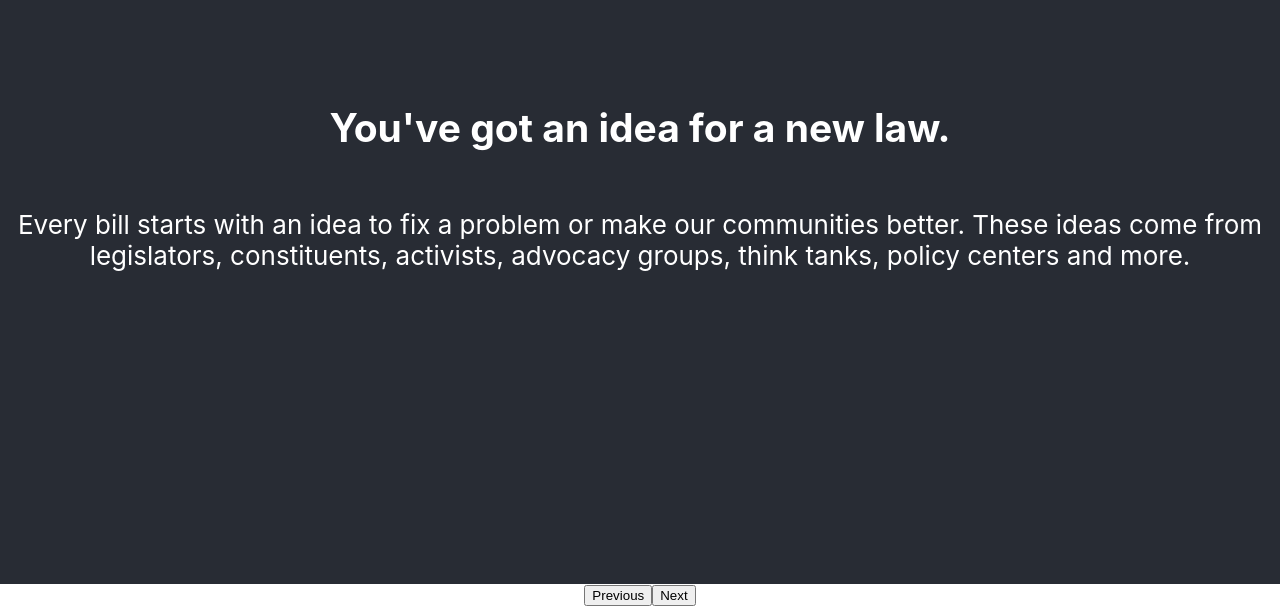
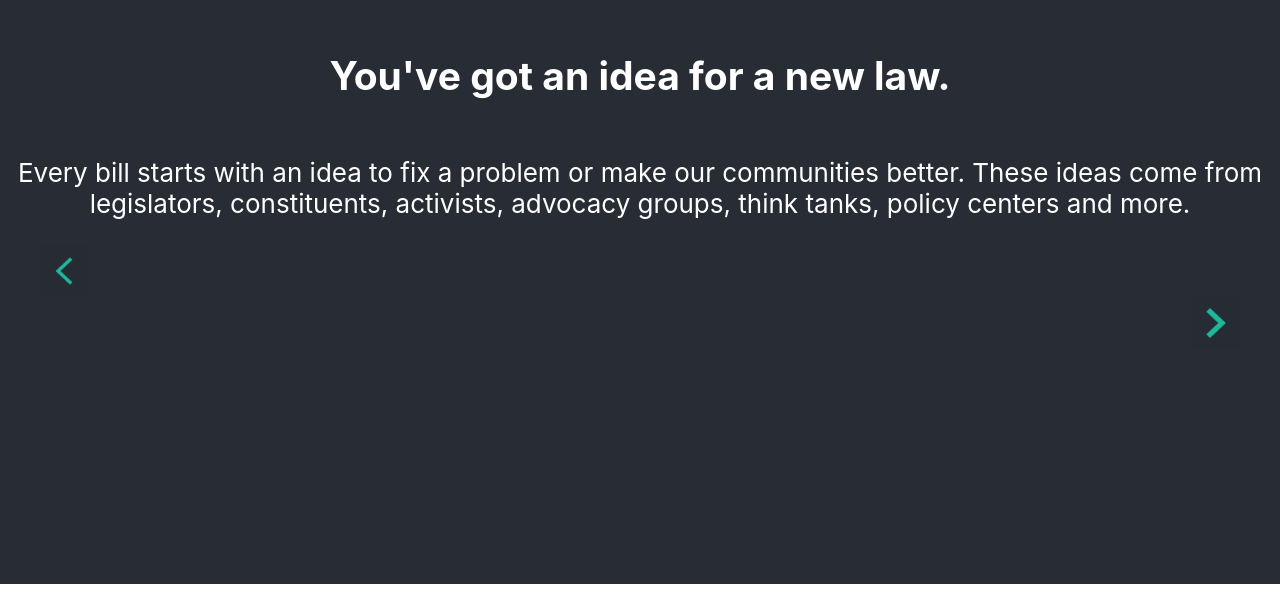
Before and after one commit to state-matters/bill-to-law-explainer, a React (Create React App) app: page / in a window 1280 px wide. Shown: the part 216-822 px from the top of the page. After the commit the page ends 800 px from the top, so only its background shows below. Built offline with nearby package versions, Linux system fonts and the light colour scheme.

Commit message:
rough arrow styling

```diff
--- a/src/components/left_arrow.js
+++ b/src/components/left_arrow.js
@@ -1,7 +1,15 @@
 import React from "react";
+import "../styles/left-arrow.css";
+import LeftArrowImg from "../images/left-arrow.png";
 
 export function LeftArrow(props) {
-  return <button onClick={props.onClick}>Previous</button>;
+  return (
+    <img
+      onClick={props.onClick}
+      src={LeftArrowImg}
+      className="left-arrow-img"
+    />
+  );
 }
 
 export default LeftArrow;
--- a/src/components/right_arrow.js
+++ b/src/components/right_arrow.js
@@ -1,7 +1,15 @@
 import React from "react";
+import "../styles/right-arrow.css";
+import RightArrowImg from "../images/right-arrow.png";
 
 function RightArrow(props) {
-  return <button onClick={props.onClick}>{props.title}</button>;
+  return (
+    <img
+      onClick={props.onClick}
+      src={RightArrowImg}
+      className="right-arrow-img"
+    />
+  );
 }
 
 export default RightArrow;
--- a/src/js/App.js
+++ b/src/js/App.js
@@ -47,9 +47,13 @@ class App extends Component {
             <h2>{this.state.activeStep.title}</h2>
             <p>{this.state.activeStep.subTitle}</p>
           </Fragment>
+          <div className="left-arrow">
+            <LeftArrow onClick={this.goPrevStep} title="Previous" />
+          </div>
+          <div className="right-arrow">
+            <RightArrow onClick={this.goNextStep} title="Next" />
+          </div>
         </header>
-        <LeftArrow onClick={this.goPrevStep} title="Previous" />
-        <RightArrow onClick={this.goNextStep} title="Next" />
       </div>
     );
   }
--- a/src/styles/App.css
+++ b/src/styles/App.css
@@ -30,3 +30,15 @@
     transform: rotate(360deg);
   }
 }
+
+.left-arrow {
+  display: flex;
+  position: relative;
+  right: 45%;
+}
+
+.right-arrow {
+  display: flex;
+  position: relative;
+  left: 45%;
+}
--- /dev/null
+++ b/src/styles/left-arrow.css
@@ -0,0 +1,10 @@
+.left-arrow-img {
+  height: 2em;
+  width: auto;
+}
+
+.left-arrow-img:hover {
+  background-color: lightgray;
+  opacity: 0.8;
+  border-radius: 2px;
+}
--- /dev/null
+++ b/src/styles/right-arrow.css
@@ -0,0 +1,10 @@
+.right-arrow-img {
+  height: 2em;
+  width: auto;
+}
+
+.right-arrow-img:hover {
+  background-color: lightgray;
+  opacity: 0.8;
+  border-radius: 2px;
+}
```
Also changed, not shown: src/images/left-arrow.png (added), src/images/right-arrow.png (added).
